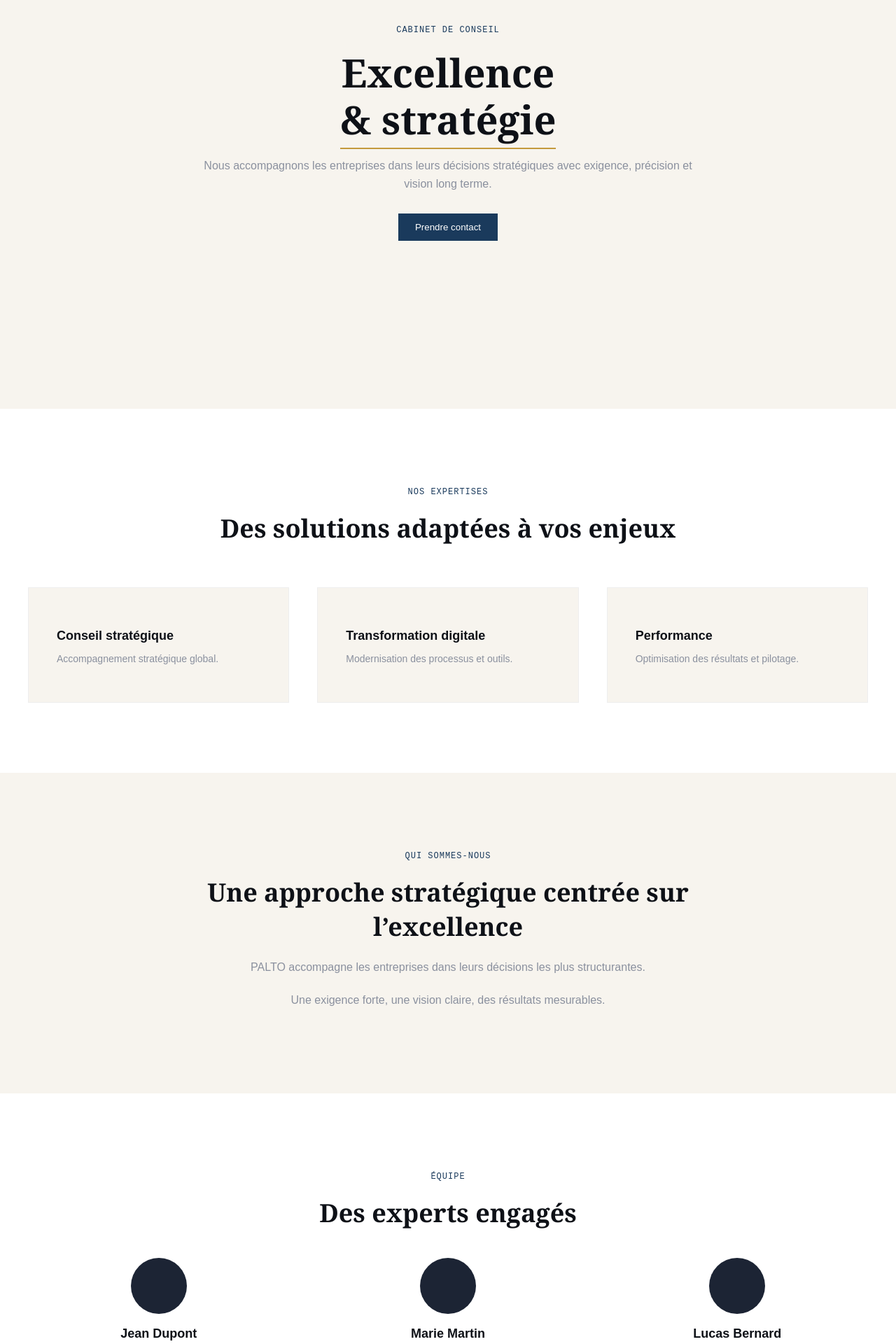
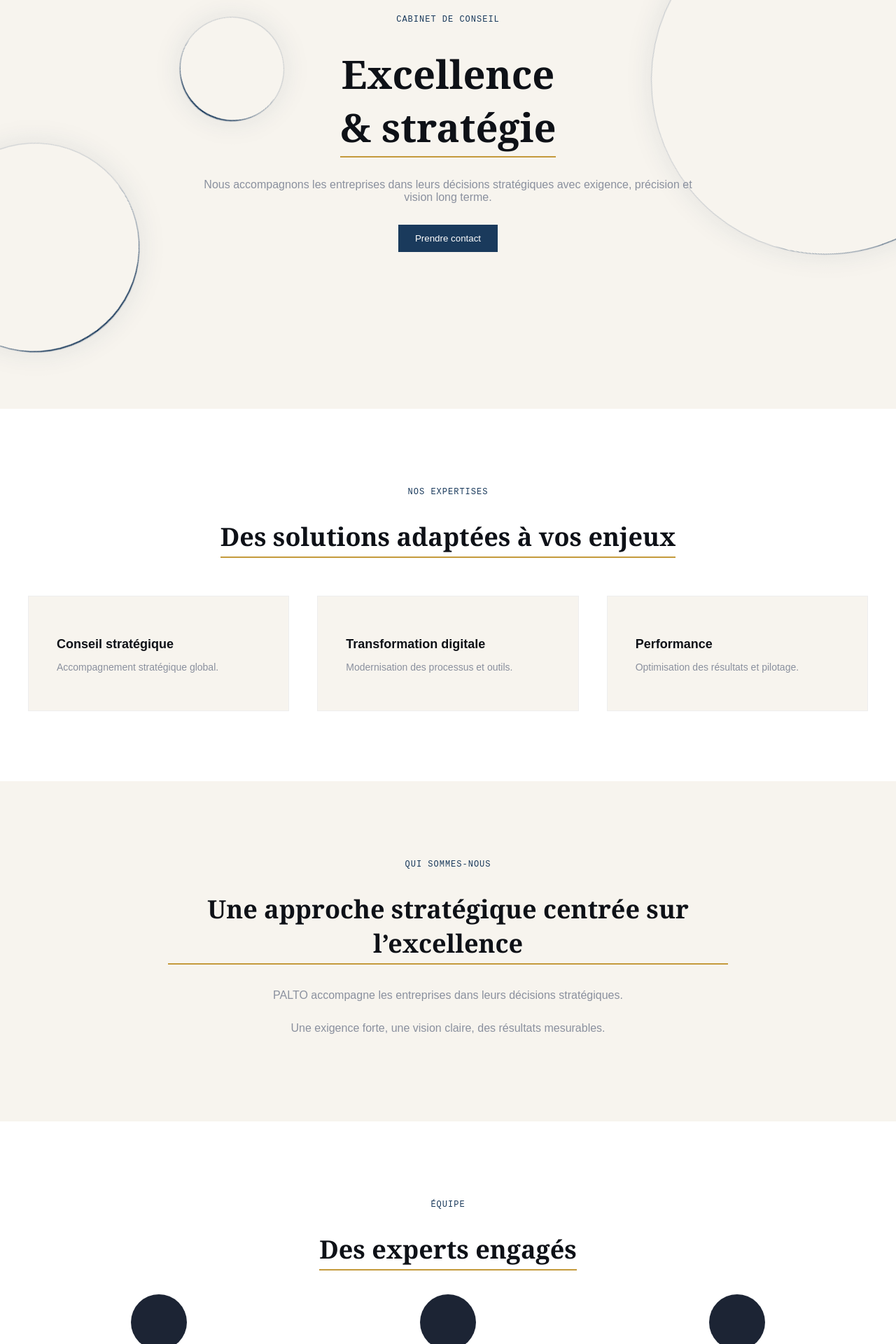
Before and after one commit to jlacroze/palto, a React (Vite) app: page / in a window 1280 px wide. Shown: the part 300-2220 px from the top of the page at 70% size. Built offline with nearby package versions, Linux system fonts and the light colour scheme.

Commit message:
add circle + subline

```diff
--- a/src/sections/About/About.jsx
+++ b/src/sections/About/About.jsx
@@ -5,21 +5,19 @@ export default function About() {
   const [ref, visible] = useReveal();
 
   return (
-    <section
-      id="about"
-      ref={ref}
-      className={`${styles.about} ${
-        visible ? "reveal-visible" : "reveal"
-      }`}
-    >
-      <div className={styles.inner}>
+    <section id="about" className={styles.about}>
+      <div
+        ref={ref}
+        className={`${styles.inner} ${
+          visible ? "reveal-visible" : "reveal"
+        }`}
+      >
         <p className="label">Qui sommes-nous</p>
 
-        <h2>Une approche stratégique centrée sur l’excellence</h2>
+        <h2 className="section-title">Une approche stratégique centrée sur l’excellence</h2>
 
         <p className={styles.text}>
-          PALTO accompagne les entreprises dans leurs décisions les plus
-          structurantes.
+          PALTO accompagne les entreprises dans leurs décisions stratégiques.
         </p>
 
         <p className={styles.text}>
--- a/src/sections/About/About.module.css
+++ b/src/sections/About/About.module.css
@@ -1,6 +1,6 @@
 .about {
   padding: 60px 20px;
-  background-color: var(--color-cream); /* 🔥 changé */
+  background-color: var(--color-cream);
   display: flex;
   justify-content: center;
 }
@@ -8,6 +8,18 @@
 .inner {
   max-width: 800px;
   text-align: center;
+}
+
+/* animation */
+.reveal {
+  opacity: 0;
+  transform: translateY(20px) scale(0.97);
+}
+
+.reveal-visible {
+  opacity: 1;
+  transform: translateY(0) scale(1);
+  transition: all 0.8s ease;
 }
 
 .about h2 {
@@ -21,7 +33,8 @@
   margin-bottom: 20px;
 }
 
-/* desktop */
+/* ===== DESKTOP ===== */
+
 @media (min-width: 768px) {
   .about {
     padding: 100px 40px;
--- a/src/sections/Hero/Hero.jsx
+++ b/src/sections/Hero/Hero.jsx
@@ -5,17 +5,22 @@ export default function Hero() {
   const [ref, visible] = useReveal();
 
   return (
-    <section
-      id="home"
-      ref={ref}
-      className={`${styles.hero} ${
-        visible ? "reveal-visible" : "reveal"
-      }`}
-    >
-      <div className={styles.content}>
-        <p className="label">Cabinet de conseil</p>
+    <section id="home" className={styles.hero}>
 
-        <h1>
+      {/* cercles animés */}
+      <div className={`${styles.circle} ${styles.circle1}`}></div>
+      <div className={`${styles.circle} ${styles.circle2}`}></div>
+      <div className={`${styles.circle} ${styles.circle3}`}></div>
+
+      <div
+        ref={ref}
+        className={`${styles.content} ${
+          visible ? "reveal-visible" : "reveal"
+        }`}
+      >
+        <p className="label ">Cabinet de conseil</p>
+
+        <h1 className="section-title">
           Excellence<br />
           <span className={styles.highlight}>& stratégie</span>
         </h1>
--- a/src/sections/Hero/Hero.module.css
+++ b/src/sections/Hero/Hero.module.css
@@ -1,7 +1,11 @@
 .hero {
+  position: relative;
+  overflow: hidden;
+
   min-height: 100vh;
   background-color: var(--color-cream);
   color: var(--color-ink);
+
   display: flex;
   align-items: center;
   justify-content: center;
@@ -10,6 +14,8 @@
 }
 
 .content {
+  position: relative;
+  z-index: 2;
   max-width: 700px;
 }
 
@@ -17,25 +23,9 @@
 
 .hero h1 {
   font-size: 32px;
-  line-height: 1.2;
   margin: 20px 0;
 }
 
-.highlight {
-  position: relative;
-}
-
-.highlight::after {
-  content: "";
-  position: absolute;
-  left: 0;
-  bottom: -5px;
-  width: 0%;
-  height: 2px;
-  background-color: var(--color-gold);
-  animation: underline 0.8s ease forwards;
-  animation-delay: 0.6s;
-}
 
 /* ===== TEXTE ===== */
 
@@ -43,53 +33,70 @@
   font-size: 14px;
   color: var(--color-silver);
   margin-bottom: 30px;
-  line-height: 1.6;
 }
 
-/* ===== ANIMATIONS (subtiles) ===== */
+/* ===== CERCLES ===== */
 
-.fadeUp {
-  opacity: 0;
-  transform: translateY(15px);
-  animation: fadeUp 0.6s ease forwards;
+.circle {
+  position: absolute;
+  border-radius: 50%;
+  border: 1px solid rgba(26, 58, 92, 0.2);
+  animation: rotateCircle linear infinite;
 }
 
-.delay1 { animation-delay: 0.2s; }
-.delay2 { animation-delay: 0.3s; }
-.delay3 { animation-delay: 0.4s; }
-.delay4 { animation-delay: 0.5s; }
-
-@keyframes fadeUp {
-  to {
-    opacity: 1;
-    transform: translateY(0);
-  }
+/* cercle 1 (gros) */
+.circle1 {
+  width: 500px;
+  height: 500px;
+  top: 10%;
+  right: -150px;
+  animation-duration: 20s;
 }
 
-@keyframes underline {
-  to {
-    width: 100%;
-  }
+/* cercle 2 (moyen) */
+.circle2 {
+  width: 300px;
+  height: 300px;
+  bottom: 10%;
+  left: -100px;
+  animation-duration: 15s;
 }
 
-/* ===== BOUTON ===== */
-
-button {
-  position: relative;
-  overflow: hidden;
+/* cercle 3 (petit) */
+.circle3 {
+  width: 150px;
+  height: 150px;
+  top: 30%;
+  left: 20%;
+  animation-duration: 10s;
 }
 
-button::after {
+/* arc visible */
+.circle::before {
   content: "";
   position: absolute;
   inset: 0;
-  background-color: white;
-  opacity: 0;
-  transition: opacity 0.3s ease;
+  border-radius: 50%;
+  border-top: 2px solid var(--color-cobalt);
 }
 
-button:hover::after {
-  opacity: 0.1;
+/* glow */
+.circle::after {
+  content: "";
+  position: absolute;
+  inset: 0;
+  border-radius: 50%;
+  box-shadow: 0 0 40px rgba(26, 58, 92, 0.1);
+}
+
+/* rotation */
+@keyframes rotateCircle {
+  from {
+    transform: rotate(0deg);
+  }
+  to {
+    transform: rotate(360deg);
+  }
 }
 
 /* ===== DESKTOP ===== */
--- a/src/sections/Services/Services.jsx
+++ b/src/sections/Services/Services.jsx
@@ -5,17 +5,18 @@ export default function Services() {
   const [ref, visible] = useReveal();
 
   return (
-    <section
-      id="services"
-      ref={ref}
-      className={`${styles.services} ${
-        visible ? "reveal-visible" : "reveal"
-      }`}
-    >
-      <div className={styles.inner}>
+    <section id="services" className={styles.services}>
+      <div
+        ref={ref}
+        className={`${styles.inner} ${
+          visible ? "reveal-visible" : "reveal"
+        }`}
+      >
         <p className="label">Nos expertises</p>
 
-        <h2>Des solutions adaptées à vos enjeux</h2>
+        <h2 className="section-title">
+          Des solutions adaptées à vos enjeux
+        </h2>
 
         <div className={styles.grid}>
           <div className={styles.card}>
--- a/src/sections/Services/Services.module.css
+++ b/src/sections/Services/Services.module.css
@@ -1,5 +1,5 @@
 .services {
-  background-color: white; /* 🔥 changé */
+  background-color: white;
   padding: 60px 20px;
   display: flex;
   justify-content: center;
@@ -21,11 +21,35 @@
   gap: 20px;
 }
 
+/* ===== CARDS ===== */
+
 .card {
-  background-color: var(--color-cream); /* léger contraste */
+  background-color: var(--color-cream);
   padding: 25px;
   text-align: left;
   border: 1px solid #eee;
+  transition: transform 0.3s ease;
+}
+
+/* animation cascade */
+.reveal .card {
+  opacity: 0;
+  transform: translateY(30px);
+}
+
+.reveal-visible .card {
+  opacity: 1;
+  transform: translateY(0);
+  transition: all 0.6s ease;
+}
+
+.reveal-visible .card:nth-child(1) { transition-delay: 0.1s; }
+.reveal-visible .card:nth-child(2) { transition-delay: 0.3s; }
+.reveal-visible .card:nth-child(3) { transition-delay: 0.5s; }
+
+/* hover */
+.card:hover {
+  transform: translateY(-5px);
 }
 
 .card h3 {
@@ -38,7 +62,8 @@
   color: var(--color-silver);
 }
 
-/* desktop */
+/* ===== DESKTOP ===== */
+
 @media (min-width: 768px) {
   .services {
     padding: 100px 40px;
--- a/src/sections/Team/Team.jsx
+++ b/src/sections/Team/Team.jsx
@@ -5,17 +5,16 @@ export default function Team() {
   const [ref, visible] = useReveal();
 
   return (
-    <section
-      id="team"
-      ref={ref}
-      className={`${styles.team} ${
-        visible ? "reveal-visible" : "reveal"
-      }`}
-    >
-      <div className={styles.inner}>
+    <section id="team" className={styles.team}>
+      <div
+        ref={ref}
+        className={`${styles.inner} ${
+          visible ? "reveal-visible" : "reveal"
+        }`}
+      >
         <p className="label">Équipe</p>
 
-        <h2>Des experts engagés</h2>
+        <h2 className="section-title">Des experts engagés</h2>
 
         <div className={styles.grid}>
           <div className={styles.card}>
--- a/src/sections/Team/Team.module.css
+++ b/src/sections/Team/Team.module.css
@@ -1,5 +1,5 @@
 .team {
-  background-color: white; /* 🔥 changé */
+  background-color: white;
   padding: 60px 20px;
   display: flex;
   justify-content: center;
@@ -21,8 +21,32 @@
   gap: 30px;
 }
 
+/* ===== CARDS ===== */
+
 .card {
   text-align: center;
+  transition: transform 0.3s ease;
+}
+
+/* animation */
+.reveal .card {
+  opacity: 0;
+  transform: translateY(20px);
+}
+
+.reveal-visible .card {
+  opacity: 1;
+  transform: translateY(0);
+  transition: all 0.6s ease;
+}
+
+.reveal-visible .card:nth-child(1) { transition-delay: 0.1s; }
+.reveal-visible .card:nth-child(2) { transition-delay: 0.3s; }
+.reveal-visible .card:nth-child(3) { transition-delay: 0.5s; }
+
+/* hover premium */
+.card:hover {
+  transform: translateY(-5px);
 }
 
 .avatar {
@@ -31,6 +55,11 @@
   margin: 0 auto 15px;
   border-radius: 50%;
   background-color: var(--color-slate);
+  transition: transform 0.3s ease;
+}
+
+.card:hover .avatar {
+  transform: scale(1.05);
 }
 
 .card h3 {
@@ -43,7 +72,8 @@
   color: var(--color-silver);
 }
 
-/* desktop */
+/* ===== DESKTOP ===== */
+
 @media (min-width: 768px) {
   .team {
     padding: 100px 40px;
--- a/src/styles/globals.css
+++ b/src/styles/globals.css
@@ -68,9 +68,31 @@ h2 {
   transform: translateY(30px);
 }
 
-/* état visible */
 .reveal-visible {
   opacity: 1;
   transform: translateY(0);
   transition: opacity 0.8s ease, transform 0.8s ease;
 }
+/* ===== UNDERLINE PREMIUM ===== */
+
+.section-title {
+  position: relative;
+  display: inline-block;
+}
+
+/* ligne cachée */
+.section-title::after {
+  content: "";
+  position: absolute;
+  left: 0;
+  bottom: -6px;
+  width: 0%;
+  height: 2px;
+  background-color: var(--color-gold);
+  transition: width 0.6s ease;
+}
+
+/* visible au scroll */
+.reveal-visible .section-title::after {
+  width: 100%;
+}
```
